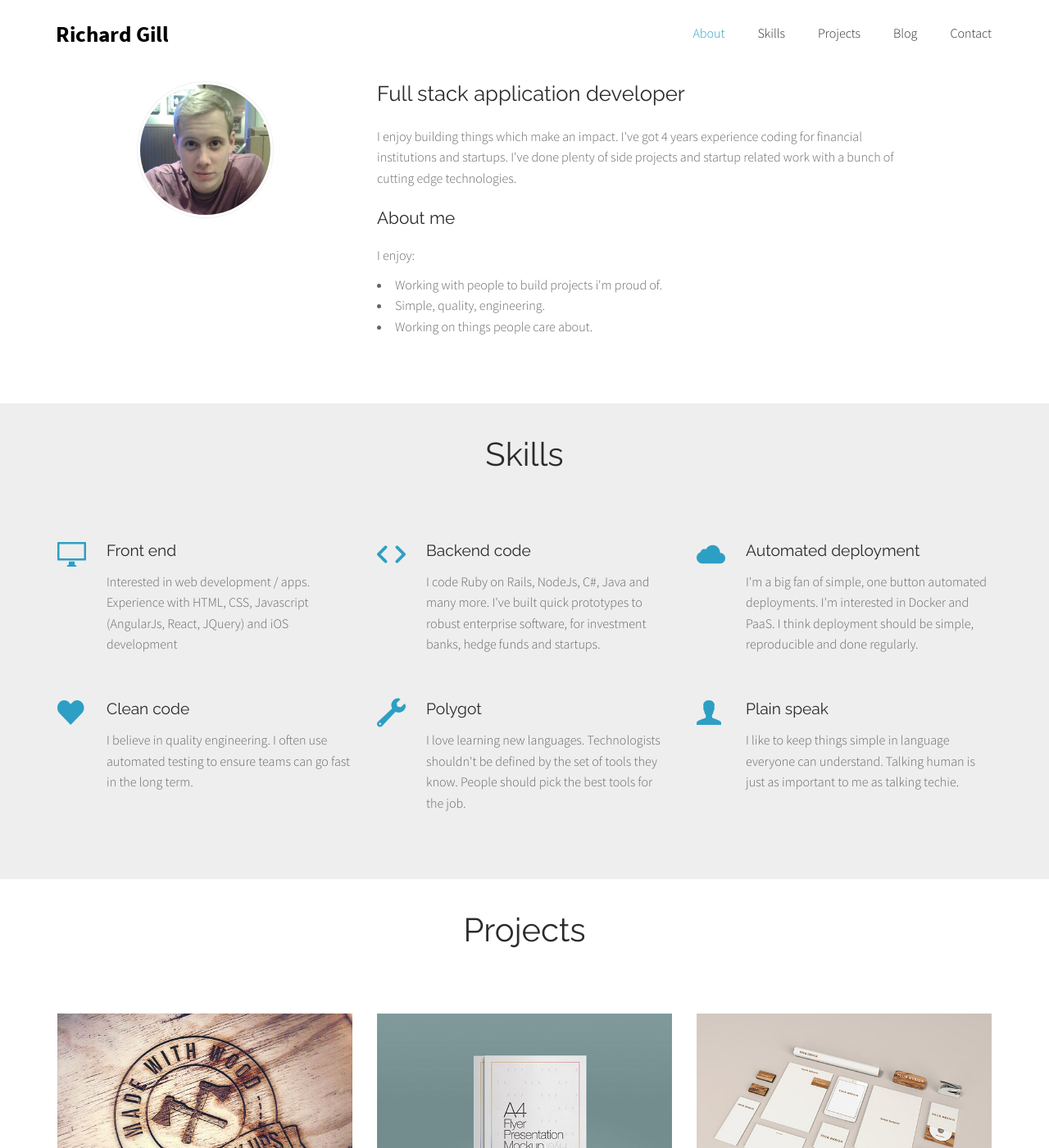
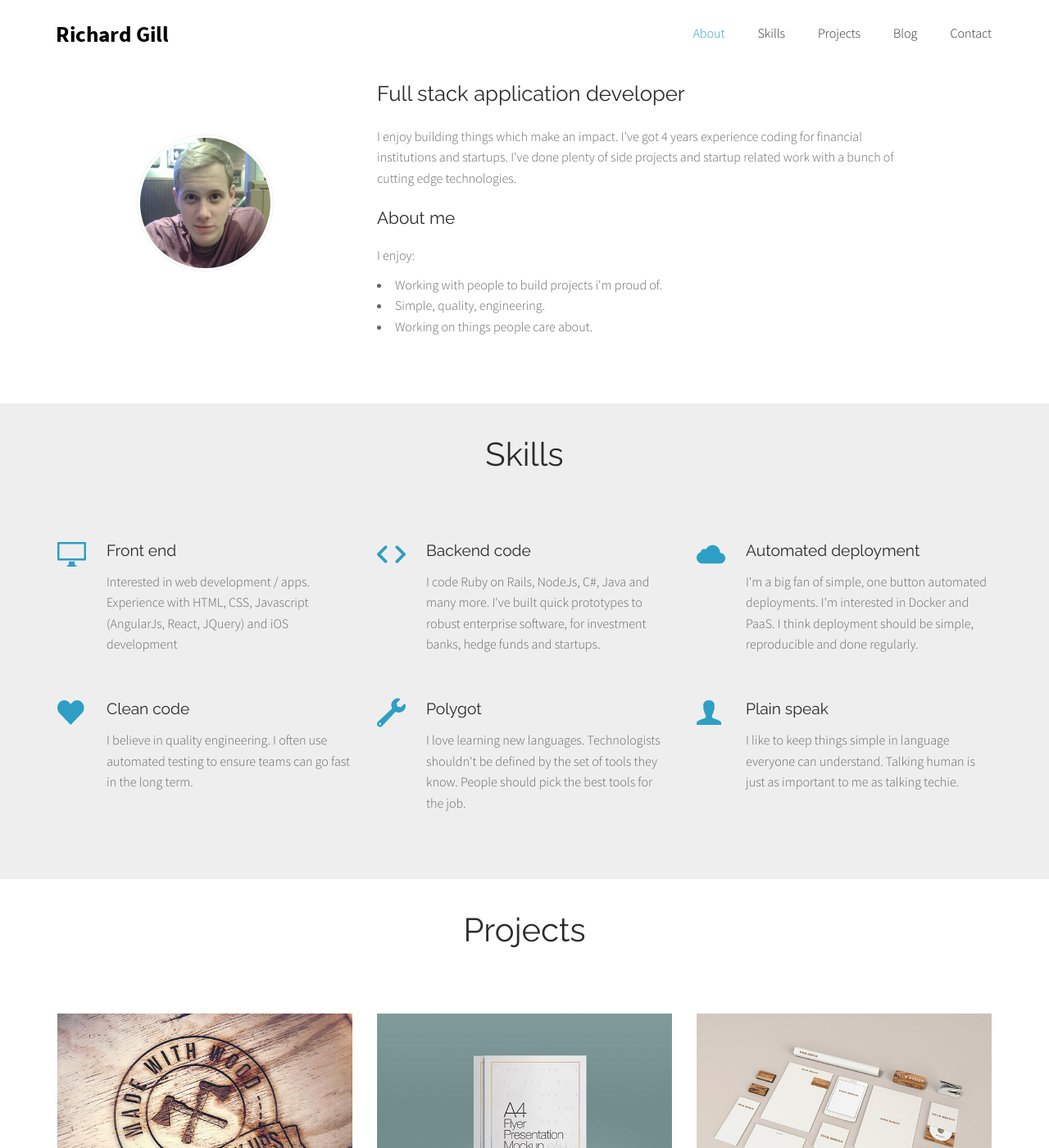
Before and after one commit to richardgill/richardgill.github.io, a Jekyll site: the page built from index.html, in a window 1280 px wide and 1400 px high. Shown: the whole window at 82% size. Built offline with Jekyll 4.4.1, drawn with Linux system fonts in a browser that asks for light colours; some web fonts are replaced; comment, search, counter and statistics services are not loaded.

```diff
--- a/css/style.css
+++ b/css/style.css
@@ -2062,5 +2062,5 @@
   border-radius: 50%;
   border: 3px solid white;
   box-shadow: 0 0 2px rgba(0,0,0,0.2);
-  margin-top: 65git ;
-}
+  margin-top: 65 ;
+}
```
